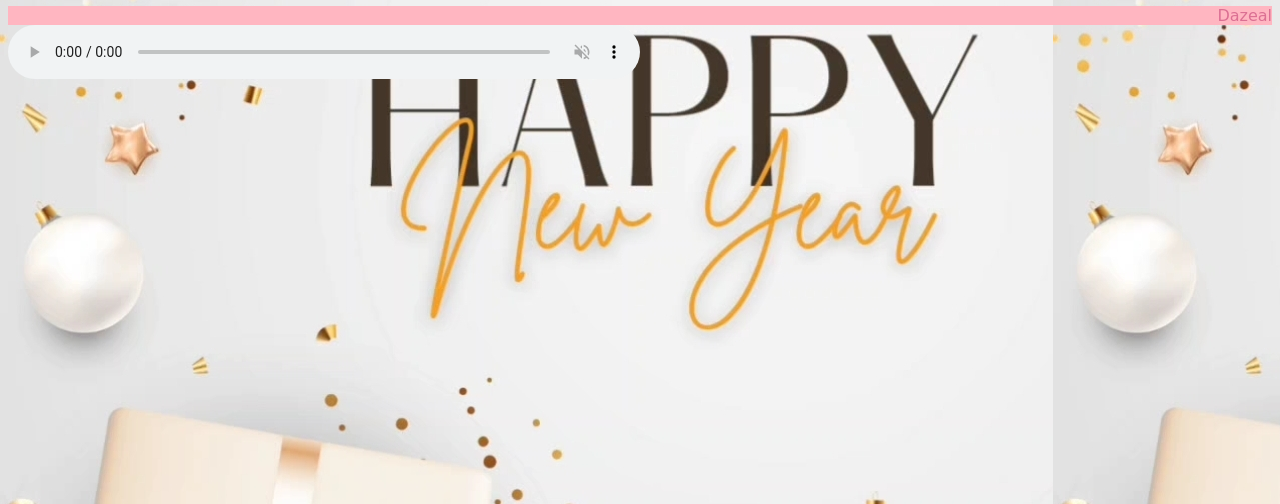
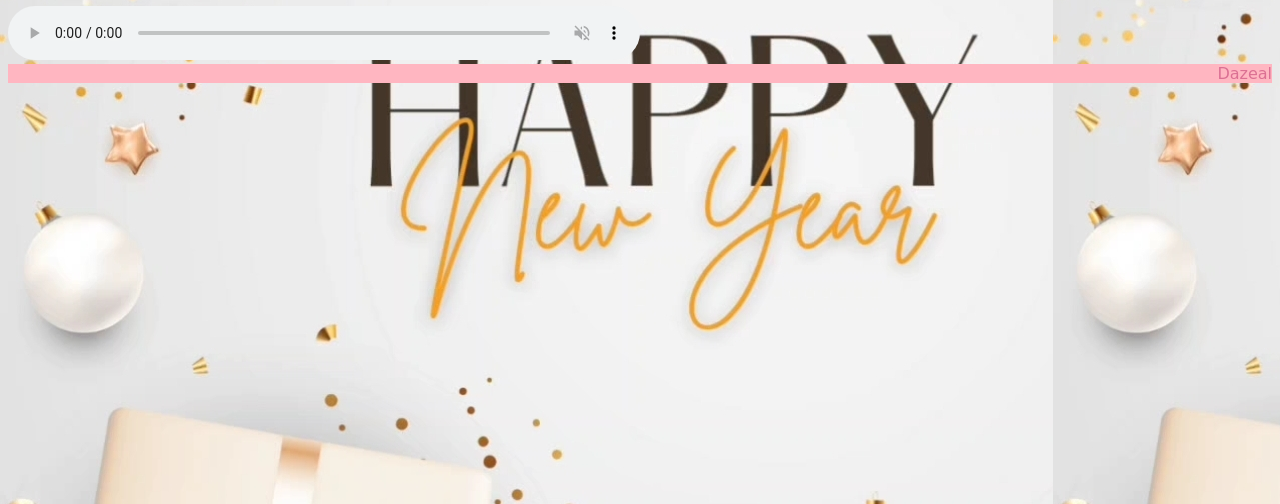
Before and after one commit to Dazeal/Thank-U, a plain HTML site: page index.html in a window 1280 px wide. Shown: the part 296-800 px from the top of the page. Drawn offline with Linux system fonts and the light colour scheme.

Commit message:
Update index.html

```diff
--- a/index.html
+++ b/index.html
@@ -15,10 +15,12 @@
 <h5 class="sub3">You Are One Of Them.</h5>
 <h6 class="sub4">Thank You!!!</h6>
 <h1 class="sub5">Happy New Year "2023"!!!</h1>
-<footer>Dazeal</footer>
+<div class="audio">
 <audio controls autoplay muted>
   <source src="ThisYear.mp4" type="audio/mpeg">
 </audio>
+</div>
+<footer>Dazeal</footer>
 </body>
 
 </html>
```
